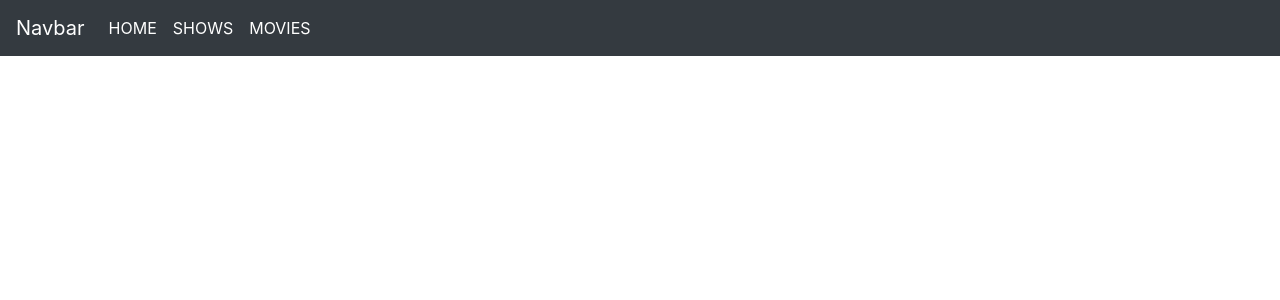
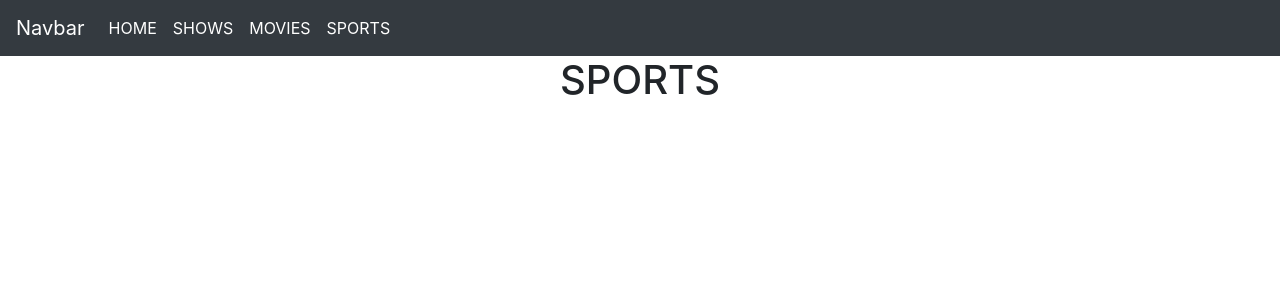
Before and after one commit to Nanshi91002/Project, a React (Vite) app: page /netflixsports in a window 1280 px wide. Shown: the top 300 px of the page. Built offline with nearby package versions, Linux system fonts and the light colour scheme.

Commit message:
Add NetflixSports component and update routing in App and Navbar

```diff
--- a/src/App.jsx
+++ b/src/App.jsx
@@ -18,6 +18,7 @@ import { Navbar } from './components/Navbar'
 import { NetflixMovies } from './components/NetflixMovies'
 import { NetflixShows } from './components/NetflixShows'
 import { HomeComponent } from './components/HomeComponent'
+import { NetflixSports } from './components/NetflixSports'
 //import './App.css'
 
 
@@ -32,6 +33,7 @@ function App() {
       <Route path='/netflixmovies' element={<NetflixMovies/>}></Route>
       <Route path='/netflixshows' element={<NetflixShows/>}></Route>
       <Route path='/' element={<HomeComponent/>}></Route>
+      <Route path='/netflixsports' element={<NetflixSports/>}></Route>
     </Routes>
 
     </div>
--- a/src/components/Navbar.jsx
+++ b/src/components/Navbar.jsx
@@ -17,12 +17,17 @@ export const Navbar = () => {
             </li>
             <li class="nav-item active">
               <Link class="nav-link" to="/netflixshows" >
-                 SHOWS
+                SHOWS
               </Link>
             </li>
             <li class="nav-item active">
               <Link class="nav-link" to="/netflixmovies" >
-               MOVIES
+                MOVIES
+              </Link>
+            </li>
+            <li class="nav-item active">
+              <Link class="nav-link" to="/netflixsports" >
+                SPORTS
               </Link>
             </li>
 
--- /dev/null
+++ b/src/components/NetflixSports.jsx
@@ -0,0 +1,9 @@
+import React from 'react'
+
+export const NetflixSports = () => {
+  return (
+    <div style={{textAlign:"center"}}>
+        <h1>SPORTS</h1>
+    </div>
+  )
+}
```
